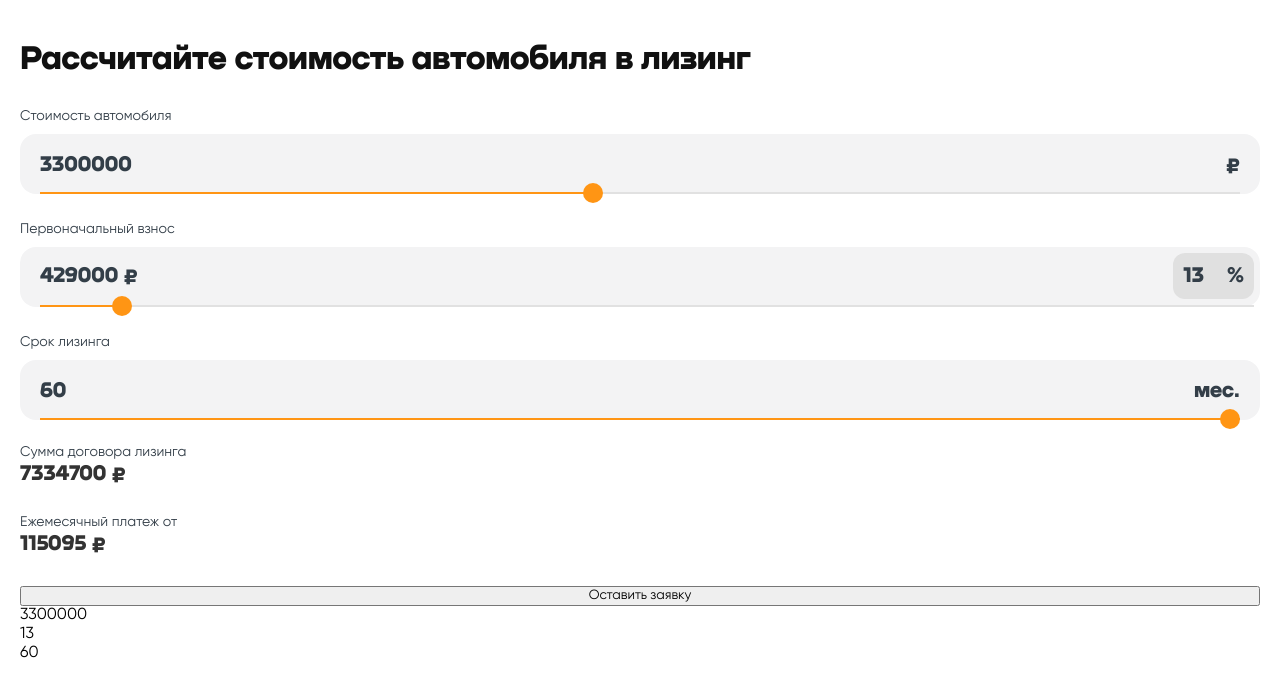
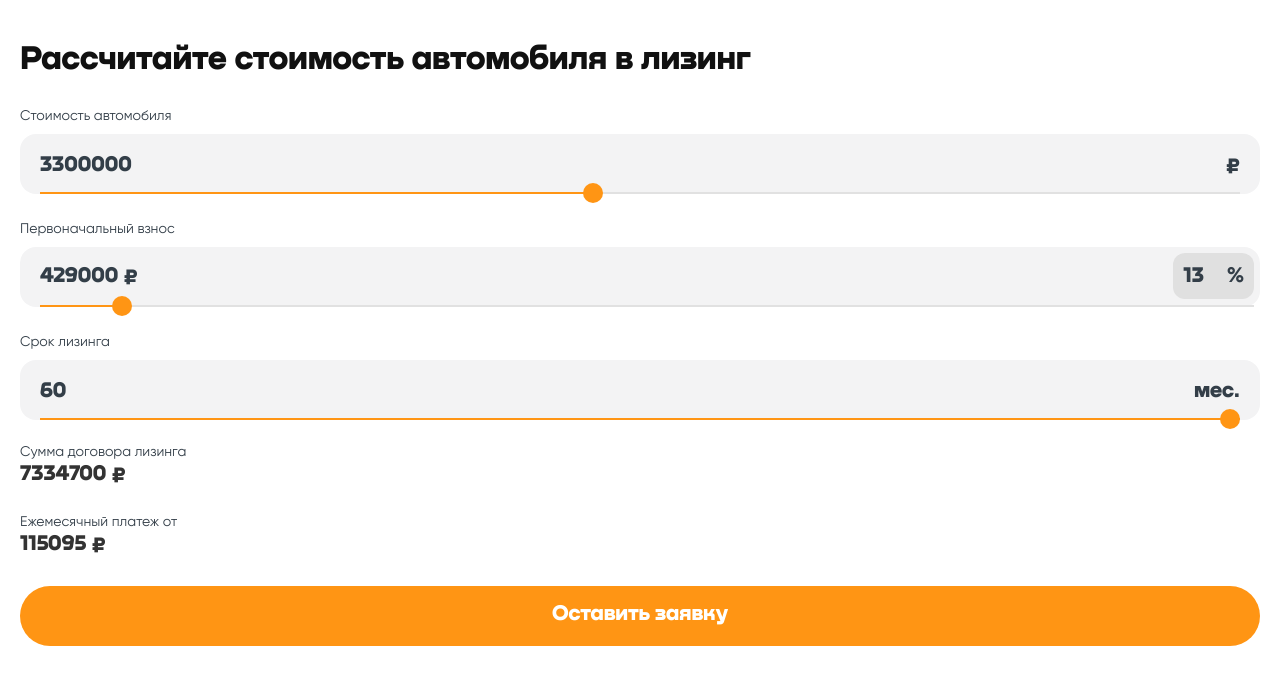
Before and after one commit to PolinaPonomar/car-leasing-calculator, a React app: page / in a window 1280 px wide. Shown: the top 696 px of the page. Built offline with nearby package versions, Linux system fonts and the light colour scheme.

Commit message:
feat: make css of button

```diff
--- a/src/components/App/App.tsx
+++ b/src/components/App/App.tsx
@@ -2,6 +2,7 @@ import React, { useState }  from 'react'
 import './App.scss'
 import RangeSlider from '../RangeSlider/RangeSlider';
 import TotalPrice from '../TotalPrice/TotalPrice';
+import Button from '../Button/Button';
 import { calculateSumOfLeaseAgreement, calculateMonthlyPayment, calculateInitialFee } from '../../utils/utils'
 
 const App = () => {
@@ -35,10 +36,10 @@ const App = () => {
         <TotalPrice title={'Сумма договора лизинга'} price={SumOfLeaseAgreement}/>
         <TotalPrice title={'Ежемесячный платеж от'} price={monthlyPayment}/>
       </div>
-      <button className="button">Оставить заявку</button>
-      <p>{carPrice}</p>
+      <Button title={'Оставить заявку'}/>
+      {/* <p>{carPrice}</p>
       <p>{initialFeeInPercents}</p>
-      <p>{leasingTerm}</p>
+      <p>{leasingTerm}</p> */}
     </main>
   );
 };
--- /dev/null
+++ b/src/components/Button/Button.scss
@@ -0,0 +1,13 @@
+@import '../../styles/variables.scss';
+@import '../../styles/mixins.scss';
+
+.button {
+  padding: 18px 0 22px;
+  width: 100%;
+  background-color: #FF9514;
+  border-radius: 40px;
+  font-size: 22px;
+  line-height: 20px;
+  border: none;
+  @include button-text-font;
+}
--- /dev/null
+++ b/src/components/Button/Button.tsx
@@ -0,0 +1,14 @@
+import React, { useState }  from 'react'
+import './Button.scss'
+
+type ButtonProps = {
+  title: string
+};
+
+const Button = (props: ButtonProps) => {
+  return (
+    <button className="button">{props.title}</button>
+  );
+};
+
+export default Button;
--- a/src/components/RangeSlider/RangeSlider.tsx
+++ b/src/components/RangeSlider/RangeSlider.tsx
@@ -39,12 +39,14 @@ const RangeSlider = (props: RangeSliderProps) => {
   }
   // редач css - 1час DONE
   // штука с кусочком + формула - 2 часа DONE
+  // две итогн суммы + кнопка -2 часа
 
-  // две итогн суммы + кнопка -2 часа
+  // состояния - 2 часа
+
   // отображение чисел с разбивкой - 1час
-  // состояния - 2 часа
   // отправка на бэк - 2 часа
   // рефакторинг - 1 час
+  // медиа запросы - 2 часа
   // на гитхаб пейджес -1 час
   // добавиь миксины? range-slider__body_for-formula
   return (
--- a/src/styles/mixins.scss
+++ b/src/styles/mixins.scss
@@ -16,7 +16,10 @@
 }
 
 @mixin button-text-font {
-
+  font-family: 'Nekst';
+  font-style: normal;
+  font-weight: 900;
+  color: #FFFFFF;
 }
 
 @mixin regular-title-font {
```
